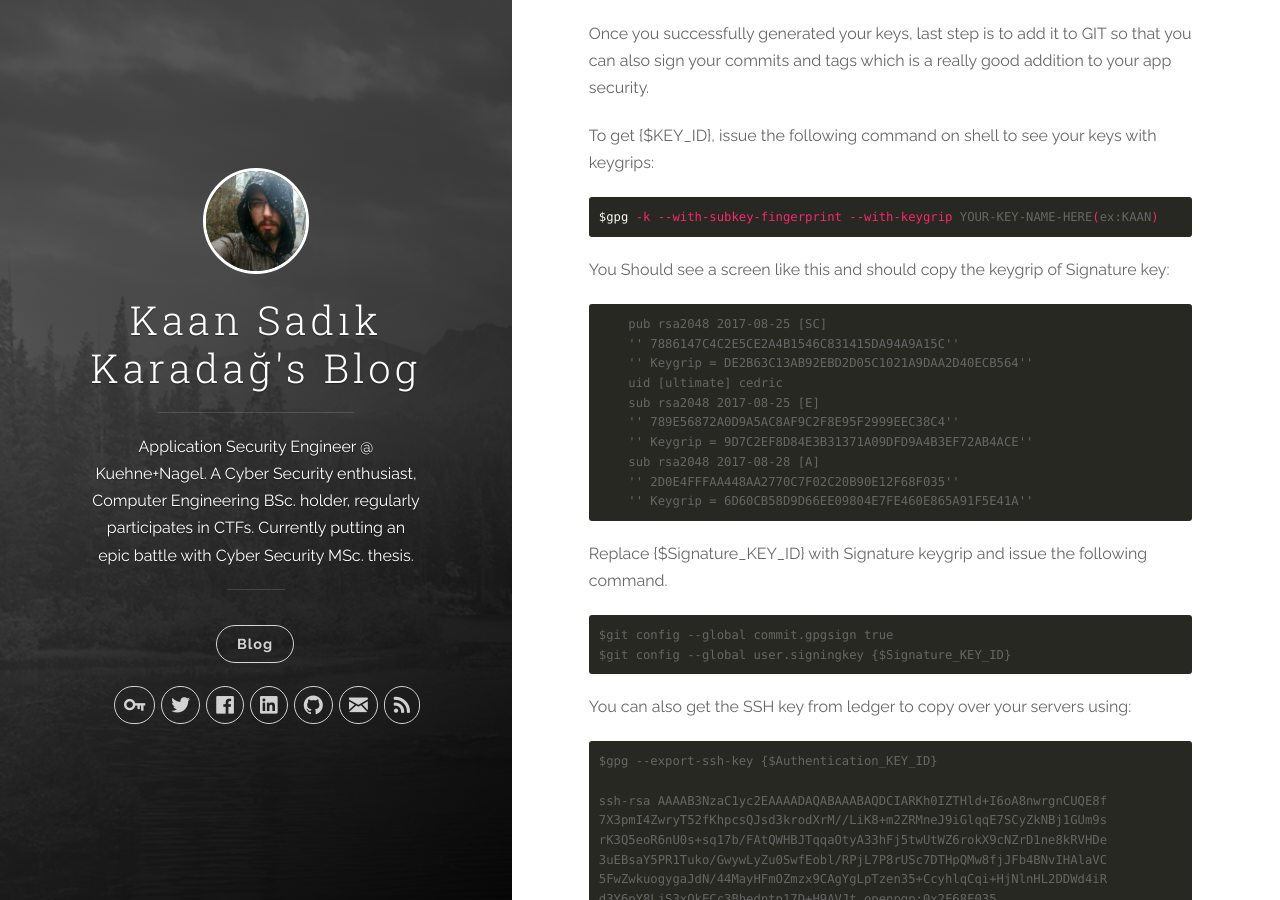
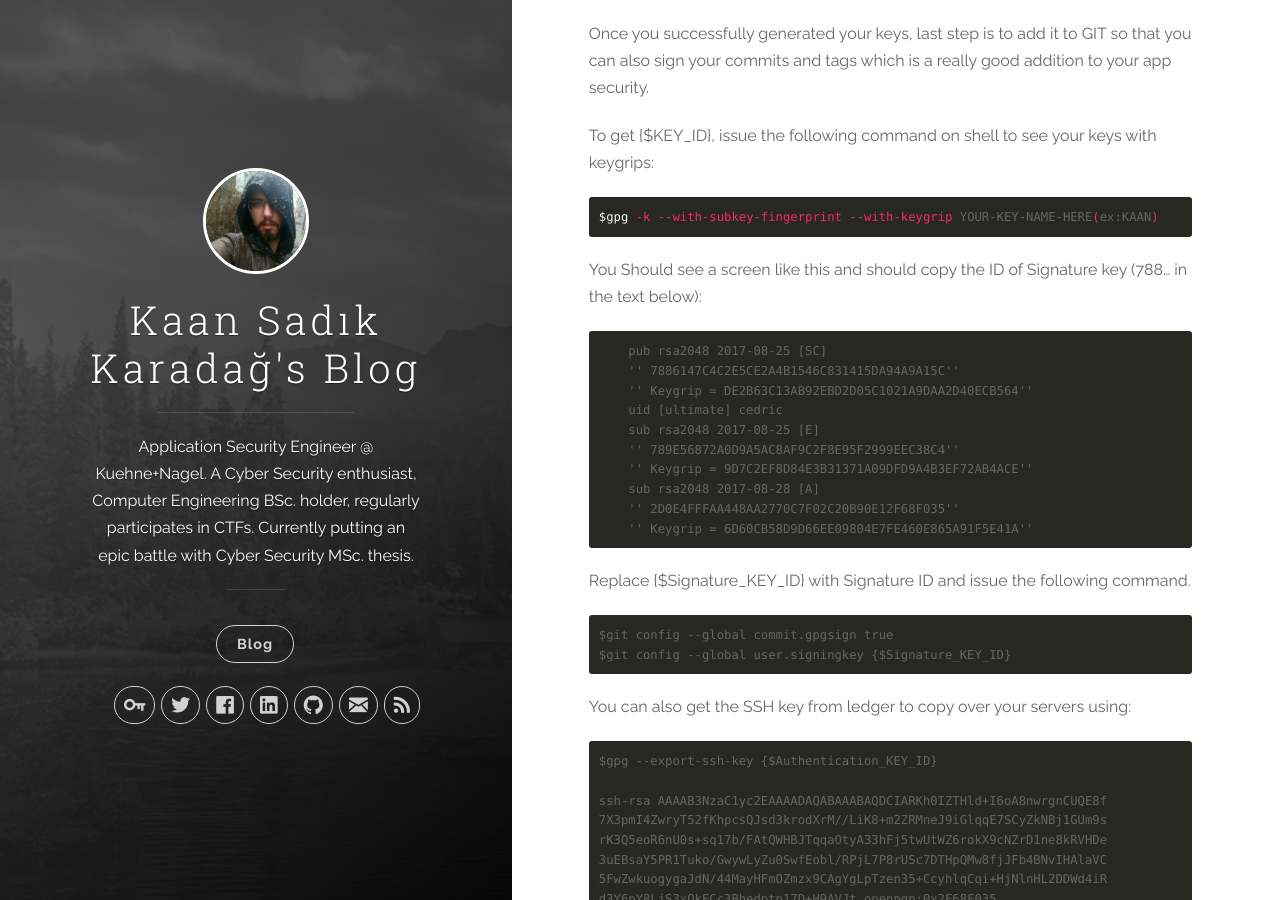
Before and after one commit to massimotamos/massimotamos.github.io, a Jekyll site: the page built from _posts/2018-02-04-Hello-World!-and-Using-Ledger-Nano-S-for-PGP.markdown, in a window 1280 px wide and 900 px high, scrolled down 3910 px. Built offline with Jekyll 4.4.1, drawn with Linux system fonts in a browser that asks for light colours; comment, search, counter and statistics services are not loaded.

Commit message:
Fix on Nano S post

````diff
--- a/_posts/2018-02-04-Hello-World!-and-Using-Ledger-Nano-S-for-PGP.markdown
+++ b/_posts/2018-02-04-Hello-World!-and-Using-Ledger-Nano-S-for-PGP.markdown
@@ -82,7 +82,7 @@ To get {$KEY_ID}, issue the following command on shell to see your keys with key
 ```sh
 $gpg -k --with-subkey-fingerprint --with-keygrip YOUR-KEY-NAME-HERE(ex:KAAN)
 ```
-You Should see a screen like this and should copy the keygrip of Signature key:
+You Should see a screen like this and should copy the ID of Signature key (788... in the text below):
 
 ```
     pub rsa2048 2017-08-25 [SC]
@@ -97,7 +97,7 @@ You Should see a screen like this and should copy the keygrip of Signature key:
     '' Keygrip = 6D60CB58D9D66EE09804E7FE460E865A91F5E41A''
 ```
 
-Replace {$Signature_KEY_ID} with Signature keygrip and issue the following command.
+Replace {$Signature_KEY_ID} with Signature ID and issue the following command.
 ```
 $git config --global commit.gpgsign true
 $git config --global user.signingkey {$Signature_KEY_ID}
````
